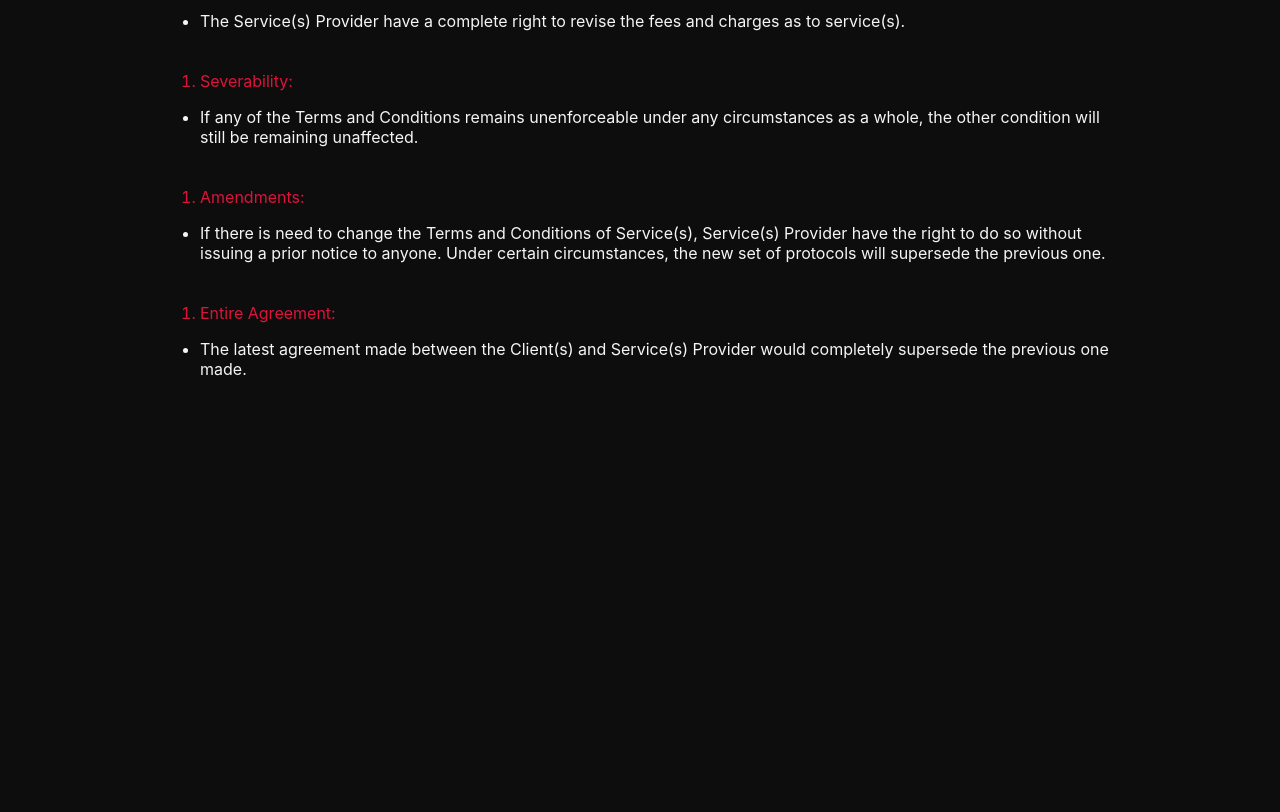
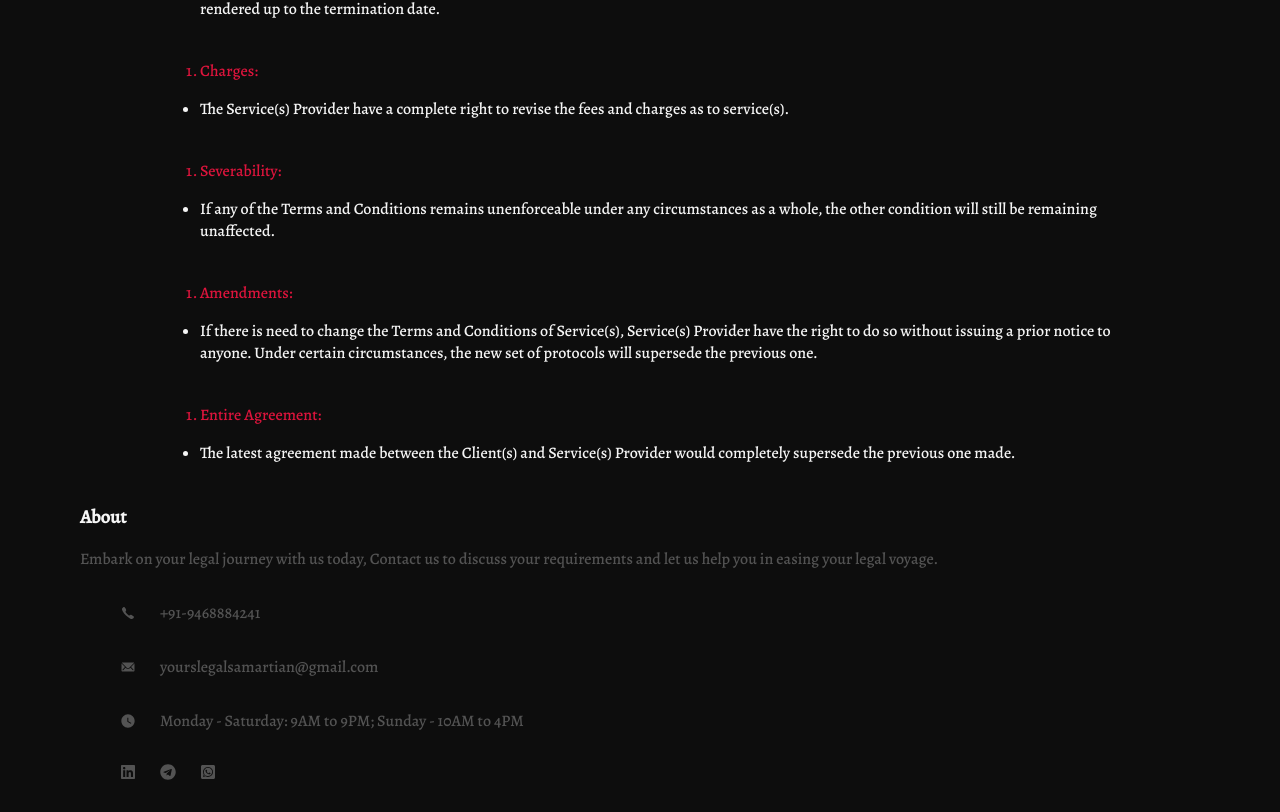
Before and after one commit to vishalsoni7/yours, a React (Create React App) app: page / in a window 1280 px wide. Shown: the part 5776-6588 px from the top of the page. Before the commit the page ends 6195 px from the top, so only its background shows below. Built offline with nearby package versions, Linux system fonts and the light colour scheme.

Commit message:
added footer

```diff
--- a/public/index.html
+++ b/public/index.html
@@ -15,6 +15,13 @@
       user's mobile device or desktop. See https://developers.google.com/web/fundamentals/web-app-manifest/
     -->
     <link rel="manifest" href="%PUBLIC_URL%/manifest.json" />
+
+    <link rel="preconnect" href="https://fonts.googleapis.com" />
+    <link rel="preconnect" href="https://fonts.gstatic.com" crossorigin />
+    <link
+      href="https://fonts.googleapis.com/css2?family=Alegreya:wght@500&display=swap"
+      rel="stylesheet"
+    />
     <!--
       Notice the use of %PUBLIC_URL% in the tags above.
       It will be replaced with the URL of the `public` folder during the build.
--- a/src/App.css
+++ b/src/App.css
@@ -1,5 +1,6 @@
 .App {
   text-align: center;
+  font-family: "Alegreya", serif;
 }
 
 body {
@@ -144,3 +145,25 @@ body {
 .terms ol li {
   color: crimson;
 }
+
+footer {
+  text-align: left;
+  color: rgb(83, 83, 83);
+}
+
+footer h3 {
+  color: whitesmoke;
+}
+
+footer li {
+  list-style: none;
+  margin: 2rem 0;
+  display: flex;
+  align-items: center;
+  gap: 1.5rem;
+}
+
+footer li:hover {
+  transition: transform 0.3s;
+  color: rgba(255, 223, 0, 1);
+}
--- a/src/App.js
+++ b/src/App.js
@@ -1,5 +1,6 @@
 import "./App.css";
 import About from "./component/About";
+import Footer from "./component/Footer";
 import Header from "./component/Header";
 import Service from "./component/Service";
 import TermsAndCondition from "./component/TermsAndCondition";
@@ -13,6 +14,7 @@ function App() {
       <Service />
       <WhyUs />
       <TermsAndCondition />
+      <Footer />
     </div>
   );
 }
--- /dev/null
+++ b/src/component/Footer.jsx
@@ -0,0 +1,25 @@
+import React from "react";
+import { footerData } from "../data";
+
+function Footer() {
+  return (
+    <footer>
+      <h3> About </h3>
+
+      <p>
+        Embark on your legal journey with us today, Contact us to discuss your
+        requirements and let us help you in easing your legal voyage.
+      </p>
+
+      {footerData?.map((about) => (
+        <ul key={about?.id}>
+          <li>
+            {about?.icon} {about?.content}
+          </li>
+        </ul>
+      ))}
+    </footer>
+  );
+}
+
+export default Footer;
--- a/src/data.js
+++ b/src/data.js
@@ -1,3 +1,11 @@
+import { IoIosCall } from "react-icons/io";
+import { IoIosMail } from "react-icons/io";
+import { MdWatchLater } from "react-icons/md";
+
+import { FaLinkedin } from "react-icons/fa";
+import { FaTelegram } from "react-icons/fa";
+import { FaWhatsappSquare } from "react-icons/fa";
+
 export const serviceData = [
   {
     id: "01",
@@ -198,3 +206,27 @@ export const termsAndCondition = [
     ],
   },
 ];
+
+export const footerData = [
+  {
+    id: "01",
+    icon: <IoIosCall />,
+    content: "+91-9468884241",
+  },
+
+  {
+    id: "02",
+    icon: <IoIosMail />,
+    content: "yourslegalsamartian@gmail.com",
+  },
+
+  {
+    id: "03",
+    icon: <MdWatchLater />,
+    content: "Monday - Saturday: 9AM to 9PM; Sunday - 10AM to 4PM",
+  },
+  {
+    id: "04",
+    icon: [<FaLinkedin />, <FaTelegram />, <FaWhatsappSquare />],
+  },
+];
```
